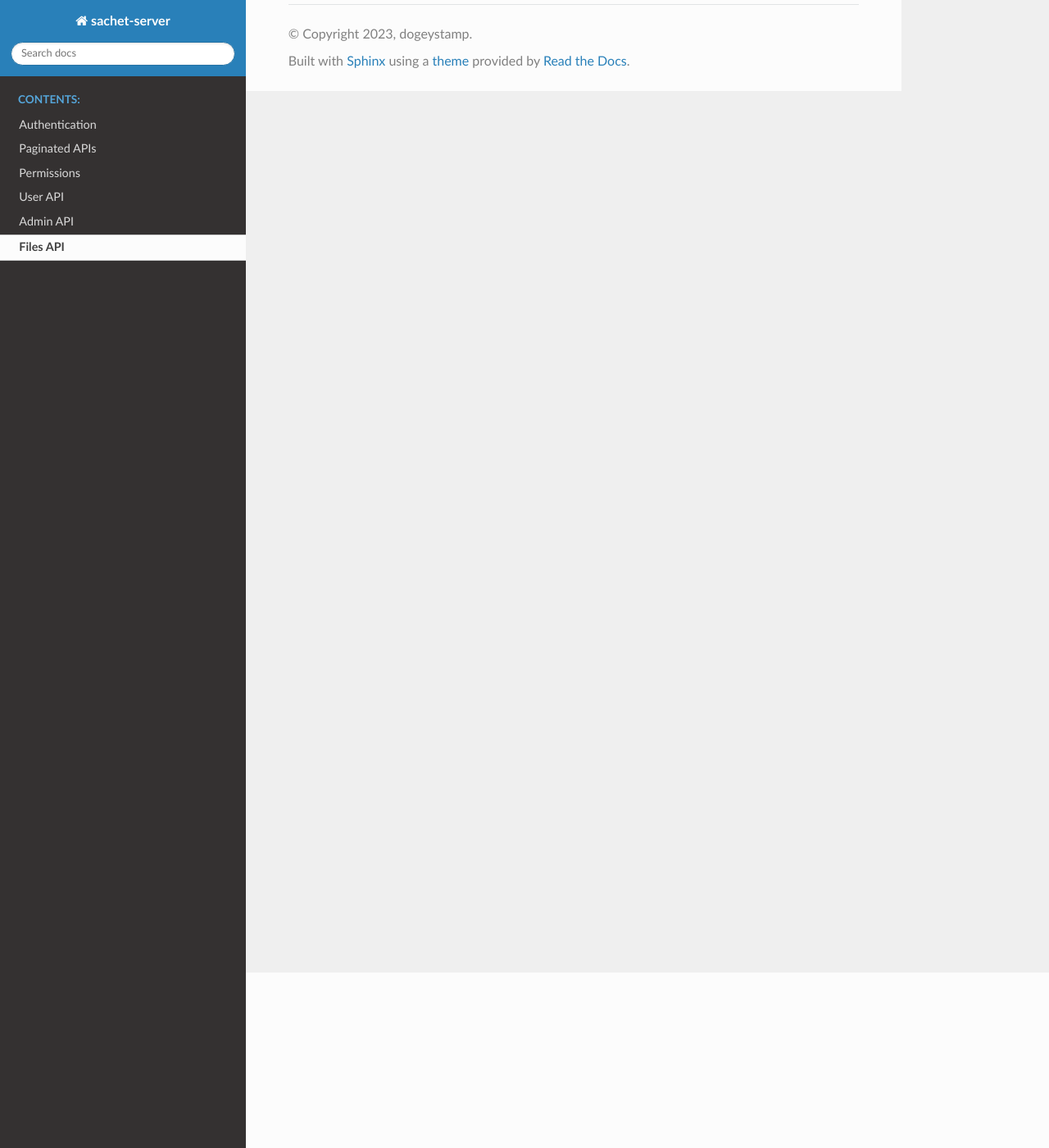
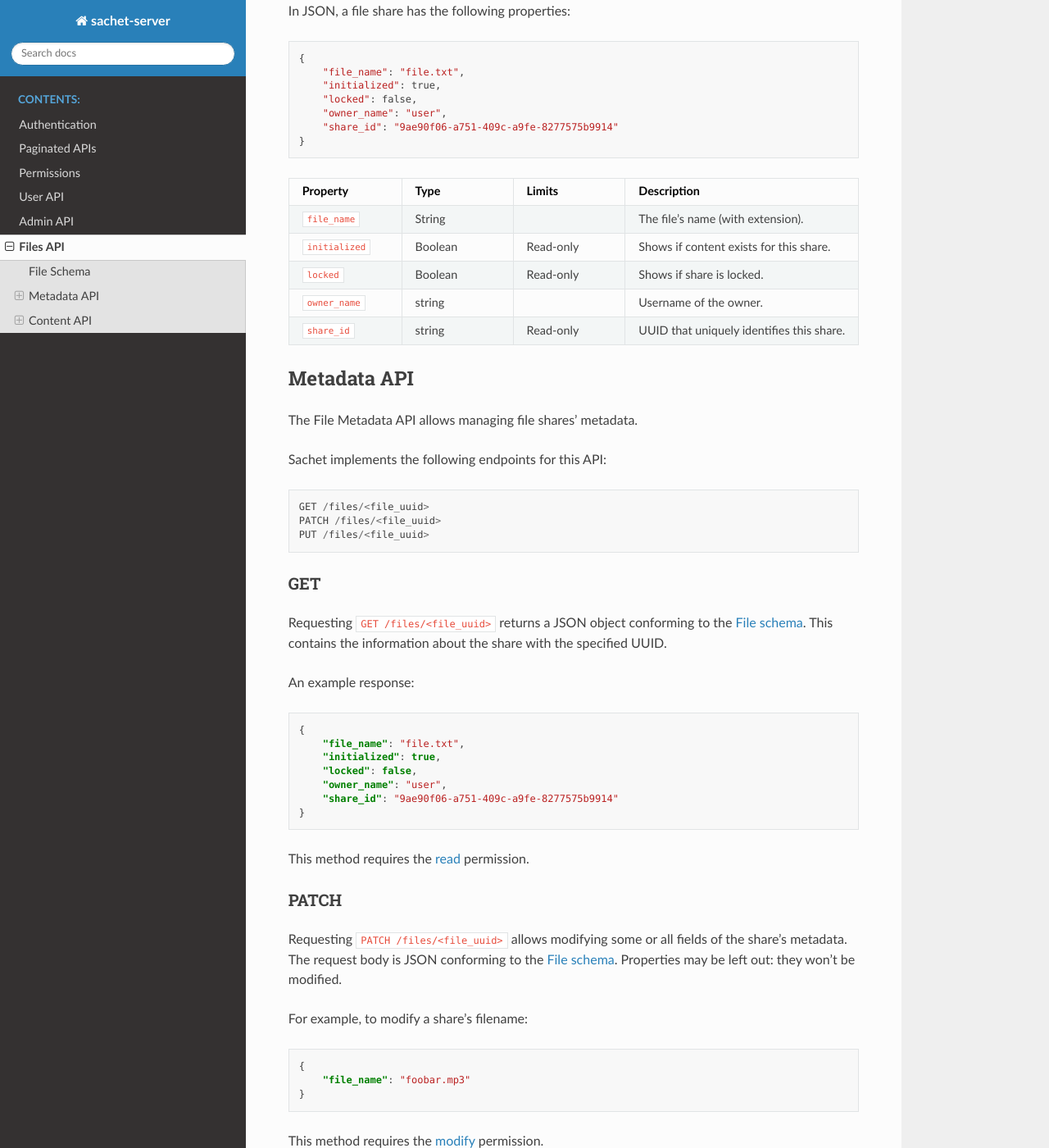
Before and after one commit to dogeystamp/sachet-server, a Sphinx documentation site: the page built from docs/files.rst, in a window 1280 px wide and 1400 px high, scrolled down 214 px. Shown: the whole window at 82% size. Built offline with Sphinx 7.4.7 and the Read the Docs theme 2.0.0, drawn with Linux system fonts in a browser that asks for light colours; some of the changed text lies outside the part shown.

Commit message:
WIP - docs/files.rst: added content

```diff
--- a/docs/files.rst
+++ b/docs/files.rst
@@ -1,2 +1,148 @@
 Files API
 =========
+
+.. _files_schema:
+
+File Schema
+-----------
+
+In JSON, a file share has the following properties::
+
+    {
+        "file_name": "file.txt",
+        "initialized": true,
+        "locked": false,
+        "owner_name": "user",
+        "share_id": "9ae90f06-a751-409c-a9fe-8277575b9914"
+    }
+
+.. list-table::
+    :header-rows: 1
+    :widths: 25 25 25 50
+
+    * - Property
+      - Type
+      - Limits
+      - Description
+    * - ``file_name``
+      - String
+      -
+      - The file's name (with extension).
+    * - ``initialized``
+      - Boolean
+      - Read-only
+      - Shows if content exists for this share.
+    * - ``locked``
+      - Boolean
+      - Read-only
+      - Shows if share is locked.
+    * - ``owner_name``
+      - string
+      -
+      - Username of the owner.
+    * - ``share_id``
+      - string
+      - Read-only
+      - UUID that uniquely identifies this share.
+
+Metadata API
+------------
+
+The File Metadata API allows managing file shares' metadata.
+
+Sachet implements the following endpoints for this API::
+
+    GET /files/<file_uuid>
+    PATCH /files/<file_uuid>
+    PUT /files/<file_uuid>
+
+GET
+^^^
+Requesting ``GET /files/<file_uuid>`` returns a JSON object conforming to the :ref:`File schema<files_schema>`.
+This contains the information about the share with the specified UUID.
+
+An example response:
+
+.. code-block:: json
+
+    {
+        "file_name": "file.txt",
+        "initialized": true,
+        "locked": false,
+        "owner_name": "user",
+        "share_id": "9ae90f06-a751-409c-a9fe-8277575b9914"
+    }
+
+This method requires the :ref:`read<permissions_table>` permission.
+
+PATCH
+^^^^^
+
+Requesting ``PATCH /files/<file_uuid>`` allows modifying some or all fields of the share's metadata.
+The request body is JSON conforming to the :ref:`File schema<files_schema>`.
+Properties may be left out: they won't be modified.
+
+For example, to modify a share's filename:
+
+.. code-block:: json
+
+    {
+        "file_name": "foobar.mp3"
+    }
+
+This method requires the :ref:`modify<permissions_table>` permission.
+
+PUT
+^^^
+
+Requesting ``PUT /files/<file_uuid>`` completely replaces a share's metadata.
+The request body is JSON conforming to the :ref:`File schema<files_schema>`.
+No property may be left out.
+
+For example:
+
+.. code-block:: json
+
+    {
+        "file_name": "foobar.mp4",
+        "owner_name": "user"
+    }
+
+.. note::
+
+    The permissions from the schema that are missing here are read-only.
+
+Content API
+-----------
+
+The File Content API allows managing file shares' contents.
+
+Sachet implements the following endpoints for this API::
+
+    POST /files/<file_uuid>/content
+    PUT /files/<file_uuid>/content
+    GET /files/<file_uuid>/content
+
+.. _files_chunked_upload :
+
+Chunked upload protocol
+^^^^^^^^^^^^^^^^^^^^^^^
+To allow for uploading large files reliably, Sachet requires that you upload files in chunks.
+
+Partial uploads do not affect the state of the share;
+a new file exists only once all chunks are uploaded.
+
+Every chunk has the following schema:
+
+.. _files_chunk_schema :
+
+.. code-block:: json
+
+{
+    "dztotalchunks": 3,
+    "dzchunkindex": 2,
+    "dzuuid": "unique_id"
+}
+
+..
+    TODO...
```
